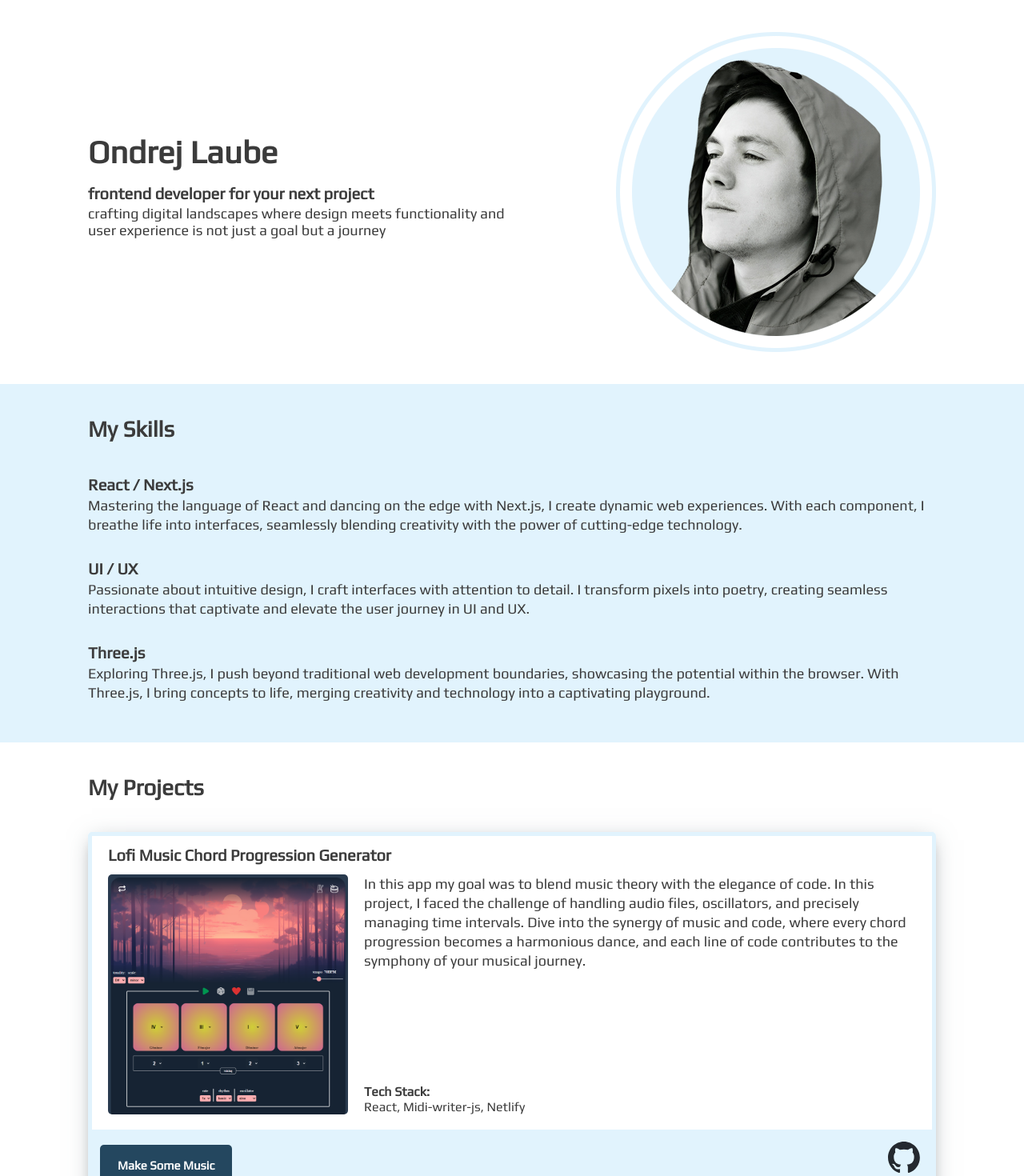
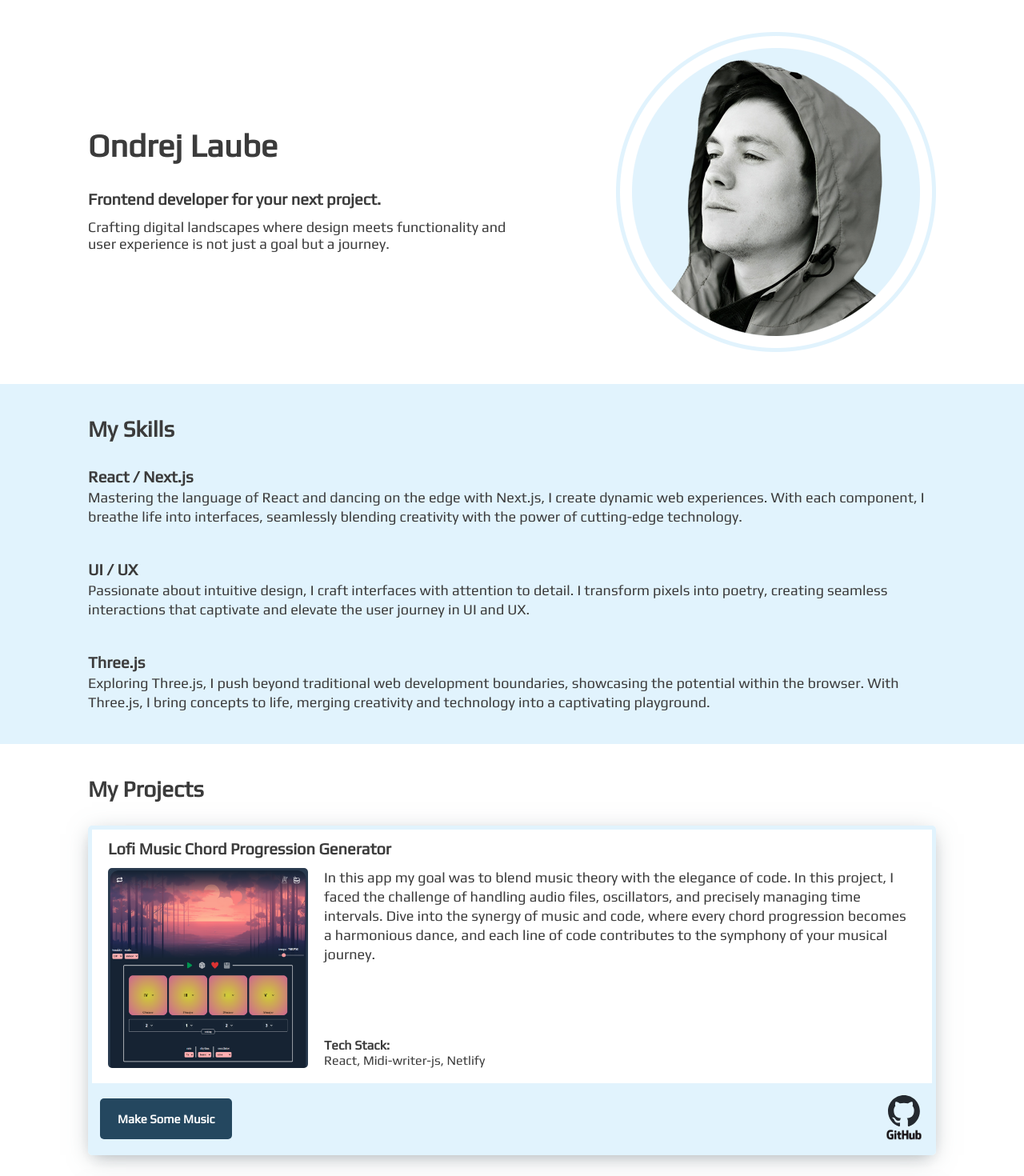
Before and after one commit to houbass/portfoliopage, a React (Create React App) app: page / in a window 1280 px wide. Shown: the top 1470 px of the page at 80% size. Built offline with nearby package versions, Linux system fonts and the light colour scheme.

Commit message:
whitespace fix

```diff
--- a/src/App.css
+++ b/src/App.css
@@ -9,6 +9,10 @@
   --bg1: rgb(225, 243, 253);
   /*--bg1: rgb(225, 243, 253);*/
   --bg2: rgb(255, 255, 255);
+
+  --divPad: 40px;
+  --mb1: 40px;
+  --mb2: 10px;
 
   --maxWidth: 1080px;
 
@@ -120,11 +124,14 @@ align-items: center;
   display: flex;
   flex-direction: column;
   align-items: center;
-  padding: 40px 0px;
+  padding: var(--divPad) 0px;
 }
 
 .mb1 {
-  margin-bottom: 40px;
+  margin-bottom: 30px;
+}
+.mb2 {
+  margin-bottom: 10px;
 }
 
 .mainPic {
@@ -316,11 +323,6 @@ p {
   font-weight: 600;
 }
 
-@media (min-width: 800px) {
-  .label {
-      margin-bottom: 10px;
-  }
-}
 
 @media (min-width: 800px) {
   .big-text {
@@ -523,12 +525,11 @@ p {
   /*background: rgb(242, 247, 250);*/
   border: 5px solid var(--bg1);
   border-radius: 5px;
-  z-index: 10;
   padding-top: 10px;
-  margin-bottom: 50px;
+  margin-bottom: var(--mb1);
   margin-left: 10px;
   margin-right: 10px;
-  box-shadow: rgba(117, 127, 133, 0.5) 0px 5px 27px -5px, rgba(0, 0, 0, 0.3) 0px 8px 16px -8px;
+  box-shadow: rgba(117, 127, 133, 0.5) 0px 5px 27px -5px, rgba(117, 127, 133, 0.3) 0px 8px 16px -8px;
   transition: 0.5s;
 }
 
@@ -574,8 +575,8 @@ p {
   }
 
   .cardImg {
-    width: 300px;
-    height: 300px;
+    width: 250px;
+    height: 250px;
   }
 }
 
--- a/src/components/Contact.js
+++ b/src/components/Contact.js
@@ -37,13 +37,11 @@ export default function Contact({ contact, mainOpacity }) {
                     <h1 className="title mb1">Contact</h1>
                     <div>
                         <div
-                        className="mb1"
+                        className=""
                         style={{
                             display: "flex",
                             flexDirection: "row",
                             justifyContent: "space-between",
-                            //minHeight: "150px",
-
                         }}>
                             <div className="contactTable">
                                     {links.map(e => {
--- a/src/components/Introduction.js
+++ b/src/components/Introduction.js
@@ -5,7 +5,7 @@ import ScrollContainerIntro from "./ScrollContainerIntro";
 export default function Introduction({introduction, foto, mainOpacity }) {
 
     //Animationed text settings
-    const text1 = "crafting digital landscapes where design meets functionality and user experience is not just a goal but a journey";
+    const text1 = "Crafting digital landscapes where design meets functionality and user experience is not just a goal but a journey.";
     const timing1 = 20;
     const delay1 = 0;
 
@@ -22,12 +22,12 @@ export default function Introduction({introduction, foto, mainOpacity }) {
                     <div className="row introCard">
                         <div className="col col-1-2 intro-left">
                             <h1
+                            className="mb1"
                             style={{
                                 fontSize: "40px",
-                                marginBottom: "15px"
                             }} >Ondrej Laube</h1>
 
-                            <h2>frontend developer for your next project</h2>
+                            <h2 className="mb2">Frontend developer for your next project.</h2>
                             <ScrollContainerIntro
                             mainOpacity={mainOpacity}
                             textInput={text1}
--- a/src/components/MyProjects.js
+++ b/src/components/MyProjects.js
@@ -38,7 +38,7 @@ export default function MyProjects({projects, lofichordPic, gravityPic, mindfuck
             pic: servicePic,
             text: "Check out the website I made for a family member's car service. It's user-friendly, offering essential info on services. With detailed descriptions and easy navigation, it ensures a smooth and informative experience for visitors.",
             techStack: ["React", "Lottie", "Anime.js", "Netlify"],
-            btnText: "Repair Car",
+            btnText: "Repair a Car",
             link: "https://deft-custard-7140be.netlify.app/",
             git: "https://github.com/houbass/autoservice"
         }, {
--- a/src/components/MySkills.js
+++ b/src/components/MySkills.js
@@ -23,18 +23,22 @@ export default function MySkills({ skills, mainOpacity }) {
                     <h1 className="title mb1">
                         My Skills
                     </h1>
-                    <div className="pad1">
+                    <div className="fc pad1" style={{gap: "var(--mb1)"}}>
 
+                        <div className="">
                             <h2>React / Next.js</h2>
                             <p className="label">{text1} </p>
-                        <br/>
+                        </div>
 
+                        <div className="">
                             <h2>UI / UX</h2>
                             <p className="label">{text2} </p>
-                        <br/>
+                        </div>
 
+                        <div className="">
                             <h2>Three.js</h2>
                             <p className="label">{text3} </p>
+                        </div>
                     </div>
                 </div>
             </section>
```
Lines whose indentation alone changed are shown as unchanged.
